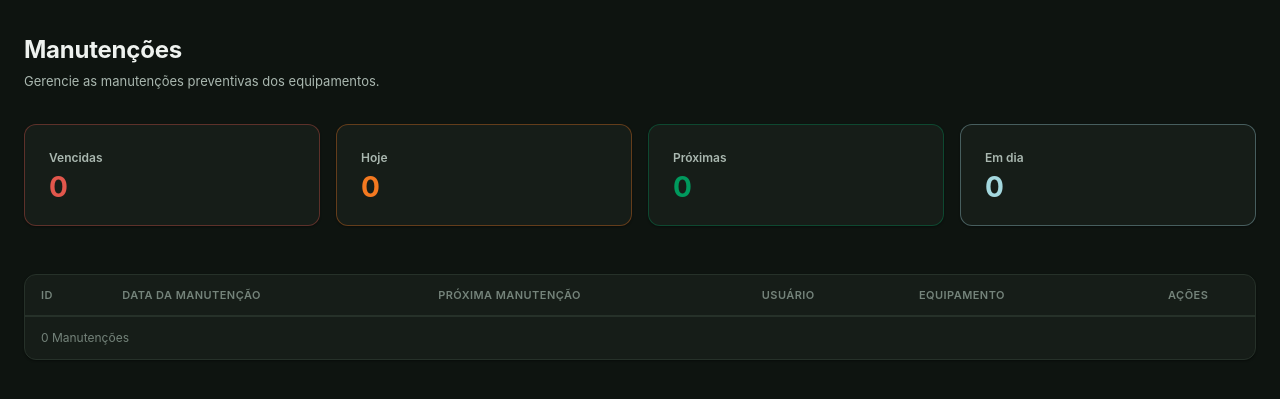
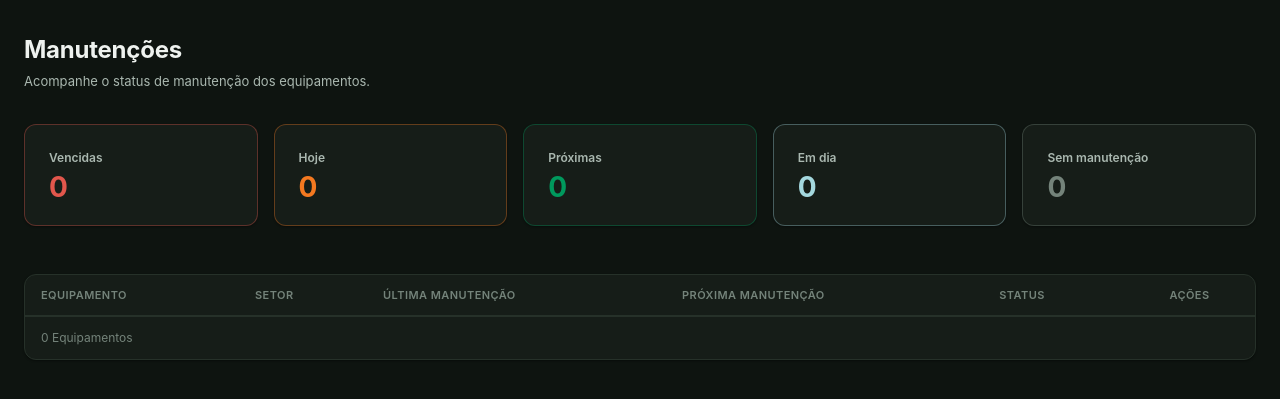
Before and after one commit to joao-v-marques/manutencao_maquinas, a Flask app: page /portal-manutencao/manutencao in a window 1280 px wide. Shown: the part 64-463 px from the top of the page. Run offline with Flask 3, Linux system fonts and the light colour scheme; lists and menus that the app fills with data are empty.

Commit message:
feat: refatorado toda a página de manutenções para retornar maquinas que estão vencidas, que vão vencer, tabela completa de equipamentos e seus respectivos status e etc.

```diff
--- a/static/css/maintenances.css
+++ b/static/css/maintenances.css
@@ -4,7 +4,7 @@
 
 .summary-grid {
   display: grid;
-  grid-template-columns: repeat(4, 1fr);
+  grid-template-columns: repeat(5, 1fr);
   gap: var(--space-2);
   margin-bottom: var(--space-3);
 }
@@ -63,6 +63,14 @@
 
 .summary-card--success .summary-card__value {
   color: var(--color-info);
+}
+
+.summary-card--muted {
+  border-color: rgba(116, 131, 122, 0.35);
+}
+
+.summary-card--muted .summary-card__value {
+  color: var(--color-text-muted);
 }
 
 .maintenance-status {
@@ -131,6 +139,12 @@
   border-color: var(--color-primary);
 }
 
+@media (max-width: 1100px) {
+  .summary-grid {
+    grid-template-columns: repeat(3, 1fr);
+  }
+}
+
 @media (max-width: 860px) {
   .summary-grid {
     grid-template-columns: repeat(2, 1fr);
--- a/static/js/maintenances.js
+++ b/static/js/maintenances.js
@@ -1,3 +1,5 @@
+import { openMaintenanceModal, closeModalMaintenanceEquipment, submitFormCreateMaintenance } from "./modalsEquipments/maintenanceEquipment.js";
+
 function formatDateToInput(dateString) {
     if (!dateString) {
         return "";
@@ -13,60 +15,160 @@ function formatDateToInput(dateString) {
     return `${day}/${month}/${year}`;
 }
 
-async function populateMaintenanceTable() {
+// converte a data (o Flask serializa datas como "Thu, 30 Apr 2026 00:00:00 GMT", mas aceitamos ISO também)
+// em um Date local sem horário, evitando problemas de timezone na comparação
+function parseDateOnly(dateString) {
+    if (!dateString) {
+        return null;
+    }
+
+    const parsedDate = new Date(dateString);
+
+    if (isNaN(parsedDate.getTime())) {
+        return null;
+    }
+
+    // o backend serializa a data como meia-noite UTC; extrair os componentes em horário local
+    // poderia "voltar" um dia em fusos negativos (ex: Brasil, UTC-3), então usamos os componentes UTC
+    return new Date(parsedDate.getUTCFullYear(), parsedDate.getUTCMonth(), parsedDate.getUTCDate());
+}
+
+const NEXT_MAINTENANCE_WINDOW_DAYS = 15;
+const ONE_DAY_IN_MS = 24 * 60 * 60 * 1000;
+
+// classifica um equipamento a partir da próxima manutenção; usada tanto nos cards quanto no badge da linha
+function classifyMaintenanceStatus(nextMaintenanceDate, today) {
+    const parsedNextDate = parseDateOnly(nextMaintenanceDate);
+
+    if (!parsedNextDate) {
+        return { key: "primeira", label: "Sem manutenção" };
+    }
+
+    const diffInDays = Math.round((parsedNextDate - today) / ONE_DAY_IN_MS);
+
+    if (diffInDays < 0) {
+        return { key: "vencida", label: "Vencida" };
+    }
+
+    if (diffInDays === 0) {
+        return { key: "hoje", label: "Hoje" };
+    }
+
+    if (diffInDays <= NEXT_MAINTENANCE_WINDOW_DAYS) {
+        return { key: "proxima", label: "Próxima" };
+    }
+
+    return { key: "emdia", label: "Em dia" };
+}
+
+async function populateEquipmentsStatusTable() {
     try {
-        const response = await fetchWithAuth("/portal-manutencao/maintenances")
+        const response = await fetchWithAuth("/portal-manutencao/equipments/maintenance-status");
 
         if (!response.ok) {
             throw new Error(await response.text());
         }
 
-        const maintenances = await response.json();
+        const equipments = await response.json();
 
-        const tbodyMaintenances = document.getElementById("maintenanceTableBody");
+        const tbodyEquipmentsStatus = document.getElementById("equipmentsStatusTableBody");
 
-        tbodyMaintenances.innerHTML = ``;
+        tbodyEquipmentsStatus.innerHTML = ``;
 
-        const maintenanceFragment = document.createDocumentFragment();
+        const equipmentsFragment = document.createDocumentFragment();
 
-        let maintenanceQtd = 0;
+        const today = parseDateOnly(new Date().toISOString());
 
-        maintenances.forEach(maintenance => {
-            const trMaintenance = document.createElement("tr");
+        let equipmentsQtd = 0;
 
-            maintenanceQtd++;
+        equipments.forEach(equipment => {
+            const trEquipment = document.createElement("tr");
 
-            const maintenance_date = formatDateToInput(maintenance.maintenance_date);
-            const next_maintenance_date = formatDateToInput(maintenance.next_maintenance_date);
+            equipmentsQtd++;
 
-            trMaintenance.innerHTML = `
-                <td>${maintenance.id}</td>
+            const maintenance_date = formatDateToInput(equipment.maintenance_date) || "-";
+            const next_maintenance_date = formatDateToInput(equipment.next_maintenance_date) || "-";
+
+            const status = classifyMaintenanceStatus(equipment.next_maintenance_date, today);
+
+            trEquipment.innerHTML = `
+                <td>${equipment.name}</td>
+                <td>${equipment.sector}</td>
                 <td>${maintenance_date}</td>
                 <td>${next_maintenance_date}</td>
-                <td>${maintenance.user}</td>
-                <td>${maintenance.equipment}</td>
+                <td>
+                    <span class="maintenance-status maintenance-status--${status.key}">${status.label}</span>
+                </td>
                 <td class="table-options">
-                    <button class="icon-btn icon-btn--edit edit-equipment-button" title="Visualizar Manutenção">
-                        <svg viewBox="0 0 24 24" fill="none" stroke="currentColor" stroke-width="2" stroke-linecap="round" stroke-linejoin="round" width="18" height="18">
-                            <path d="M1 12s4-8 11-8 11 8 11 8-4 8-11 8-11-8-11-8z"/>
-                            <circle cx="12" cy="12" r="3"/>
+                    <button class="icon-btn icon-btn--create maintenance-action-button" aria-label="Lançar Manutenção ${equipment.name}" title="Lançar Manutenção">
+                        <svg viewBox="0 0 24 24" fill="none" stroke-width="2" stroke-linecap="round" stroke-linejoin="round">
+                            <path d="M9 12l2 2 4-4"/>
+                            <circle cx="12" cy="12" r="10"/>
                         </svg>
                     </button>
                 </td>
             `;
 
-            const resultCount = document.getElementById("resultsCount");
-            resultCount.textContent = `Total: ${maintenanceQtd} Manutenções`;
-
-            maintenanceFragment.appendChild(trMaintenance);
+            equipmentsFragment.appendChild(trEquipment);
         })
 
-        tbodyMaintenances.appendChild(maintenanceFragment);
+        tbodyEquipmentsStatus.appendChild(equipmentsFragment);
+
+        tbodyEquipmentsStatus.querySelectorAll(".maintenance-action-button").forEach((button, index) => {
+            button.addEventListener("click", () => {
+                openMaintenanceModal(equipments[index]);
+            })
+        })
+
+        const resultCount = document.getElementById("resultsCount");
+        resultCount.textContent = `Total: ${equipmentsQtd} Equipamentos`;
+
+        fillInfoCards(equipments, today);
     } catch (error) {
         console.log(error)
     }
 }
 
+// classifica os equipamentos (não registros) em 5 categorias e preenche os cards de resumo
+function fillInfoCards(equipments, today) {
+    let lateCount = 0;
+    let todayCount = 0;
+    let nextCount = 0;
+    let okCount = 0;
+    let neverCount = 0;
+
+    equipments.forEach(equipment => {
+        const status = classifyMaintenanceStatus(equipment.next_maintenance_date, today);
+
+        switch (status.key) {
+            case "vencida":
+                lateCount++;
+                break;
+            case "hoje":
+                todayCount++;
+                break;
+            case "proxima":
+                nextCount++;
+                break;
+            case "emdia":
+                okCount++;
+                break;
+            case "primeira":
+                neverCount++;
+                break;
+        }
+    });
+
+    document.getElementById("lateCount").textContent = lateCount;
+    document.getElementById("todayCount").textContent = todayCount;
+    document.getElementById("nextCount").textContent = nextCount;
+    document.getElementById("okCount").textContent = okCount;
+    document.getElementById("neverCount").textContent = neverCount;
+}
+
 document.addEventListener("DOMContentLoaded", () => {
-    populateMaintenanceTable();
+    populateEquipmentsStatusTable();
+
+    closeModalMaintenanceEquipment();
+    submitFormCreateMaintenance(populateEquipmentsStatusTable);
 });
--- a/static/js/modalsEquipments/maintenanceEquipment.js
+++ b/static/js/modalsEquipments/maintenanceEquipment.js
@@ -127,7 +127,7 @@ export function closeModalMaintenanceEquipment() {
     });
 }
 
-export async function submitFormCreateMaintenance() {
+export async function submitFormCreateMaintenance(onSuccess) {
     const formCreateMaintenance = document.getElementById("maintenanceForm");
 
     formCreateMaintenance.addEventListener("submit", async (e) => {
@@ -173,6 +173,10 @@ export async function submitFormCreateMaintenance() {
             refillHiddenMaintenanceFields();
 
             await loadMaintenancesTable(currentEquipmentId);
+
+            if (onSuccess) {
+                await onSuccess();
+            }
         } catch (error) {
             console.log(error)
         }
--- a/templates/maintenance.html
+++ b/templates/maintenance.html
@@ -71,11 +71,11 @@
         <div class="page__header">
             <div>
                 <h1 class="page__title">Manutenções</h1>
-                <p class="page__subtitle">Gerencie as manutenções preventivas dos equipamentos.</p>
+                <p class="page__subtitle">Acompanhe o status de manutenção dos equipamentos.</p>
             </div>
         </div>
 
-        <section class="summary-grid" aria-label="Resumo das manutenções">
+        <section class="summary-grid" aria-label="Resumo do status de manutenção dos equipamentos">
             <article class="summary-card summary-card--danger">
                 <span class="summary-card__title">Vencidas</span>
                 <strong class="summary-card__value" id="lateCount">0</strong>
@@ -92,6 +92,10 @@
                 <span class="summary-card__title">Em dia</span>
                 <strong class="summary-card__value" id="okCount">0</strong>
             </article>
+            <article class="summary-card summary-card--muted">
+                <span class="summary-card__title">Sem manutenção</span>
+                <strong class="summary-card__value" id="neverCount">0</strong>
+            </article>
         </section>
 
         <div class="toolbar">
@@ -105,25 +109,124 @@
                 <table class="data-table">
                     <thead>
                         <tr>
-                            <th>ID</th>
-                            <th>Data da Manutenção</th>
+                            <th>Equipamento</th>
+                            <th>Setor</th>
+                            <th>Última Manutenção</th>
                             <th>Próxima Manutenção</th>
-                            <th>Usuário</th>
-                            <th>Equipamento</th>
+                            <th>Status</th>
                             <th style="text-align: center;">Ações</th>
                         </tr>
                     </thead>
-                    <tbody id="maintenanceTableBody"></tbody>
+                    <tbody id="equipmentsStatusTableBody"></tbody>
                 </table>
             </div>
 
             <div class="table-footer">
-                <span id="resultsCount">0 Manutenções</span>
+                <span id="resultsCount">0 Equipamentos</span>
             </div>
         </div>
     </main>
 
-    <!-- ==== MODAL: VISUALIZAR OS CAMPOS DA MANUTENÇÃO ==== -->
+	<div class="overlay" id="maintenanceModal">
+        <div class="modal modal--form" role="dialog" aria-modal="true" aria-labelledby="maintenanceModalTitle">
+            <div class="modal__header">
+                <div class="modal__title-group">
+                    <span class="modal__icon">
+                        <svg viewBox="0 0 24 24" fill="none" stroke-width="2" stroke-linecap="round" stroke-linejoin="round">
+                            <path d="M9 12l2 2 4-4"/>
+                            <circle cx="12" cy="12" r="10"/>
+                        </svg>
+                    </span>
+                    <div>
+                        <h2 class="modal__title" id="maintenanceModalTitle">Realizar manutenção</h2>
+                        <p class="modal__subtitle">Registrar manutenção preventiva</p>
+                    </div>
+                </div>
+
+                <button class="modal__close" id="closeModalMaintenance" type="button" aria-label="Fechar formulário">
+                    <svg viewBox="0 0 24 24" fill="none" stroke-width="2" stroke-linecap="round" stroke-linejoin="round">
+                        <line x1="18" y1="6" x2="6" y2="18"/>
+                        <line x1="6" y1="6" x2="18" y2="18"/>
+                    </svg>
+                </button>
+            </div>
+
+            <div class="modal__body">
+                <form id="maintenanceForm">
+                    <input type="hidden" id="maintenanceEquipmentId" name="equipment_id">
+					<input type="hidden" id="formMaintenanceUserId" name="user_id">
+
+                    <div class="form-section">
+                        <h3 class="form-section__title">
+                            <svg viewBox="0 0 24 24" fill="none" stroke-width="2" stroke-linecap="round" stroke-linejoin="round">
+                                <path d="M9 12l2 2 4-4"/>
+                                <circle cx="12" cy="12" r="10"/>
+                            </svg>
+                            Informações
+                        </h3>
+
+                        <div class="form-grid">
+                            <div class="form-field">
+                                <label for="equipmentName">Equipamento</label>
+                                <input id="equipmentName" readonly>
+                            </div>
+
+                            <div class="form-field form-field--required">
+                                <label for="maintenanceDate">Data da manutenção</label>
+                                <input type="date" id="maintenanceDate" name="maintenance_date" required>
+                            </div>
+
+                            <div class="form-field">
+                                <label for="nextMaintenanceDate">Próxima manutenção</label>
+                                <input type="date" id="nextMaintenanceDate" name="next_maintenance_date" readonly>
+                            </div>
+
+                            <div class="form-field form-field--full">
+                                <label for="description">Descrição</label>
+                                <textarea id="description" rows="6" placeholder="Descreva o serviço realizado..." name="description"></textarea>
+                            </div>
+                        </div>
+                    </div>
+                </form>
+
+				<h3 class="form-section__title" style="margin-top: 16px;">
+					<svg viewBox="0 0 24 24" fill="none" stroke-width="2" stroke-linecap="round" stroke-linejoin="round">
+						<path d="M9 12l2 2 4-4"/>
+						<circle cx="12" cy="12" r="10"/>
+					</svg>
+					Histórico de Manutenções
+				</h3>
+				<div class="table-card">
+					<div class="table-scroll">
+						<table class="data-table">
+							<thead>
+								<tr>
+									<th>ID</th>
+									<th>Data da Manutenção</th>
+									<th>Próxima Manutenção</th>
+									<th>Usuário</th>
+									<th>Equipamento</th>
+								</tr>
+							</thead>
+							<tbody id="maintenanceTableBody"></tbody>
+						</table>
+					</div>
+				</div>
+            </div>
+
+            <div class="modal__footer">
+                <button class="btn btn-ghost" id="cancelModalMaintenance" type="button">Cancelar</button>
+                <button class="btn btn-primary" type="submit" form="maintenanceForm">
+                    <svg viewBox="0 0 24 24" fill="none" stroke-width="2" stroke-linecap="round" stroke-linejoin="round">
+                        <path d="M19 21H5a2 2 0 0 1-2-2V5a2 2 0 0 1 2-2h11l5 5v11a2 2 0 0 1-2 2z"/>
+                        <polyline points="17 21 17 13 7 13 7 21"/>
+                        <polyline points="7 3 7 8 15 8"/>
+                    </svg>
+                    Cadastrar manutenção
+                </button>
+            </div>
+        </div>
+    </div>
 
     <div class="toast" id="toast">
         <svg viewBox="0 0 24 24" fill="none" stroke-width="2" stroke-linecap="round" stroke-linejoin="round">
```
Also changed, not shown: static/js/modalsEquipments/createEquipment.js (+8 -3 lines).
